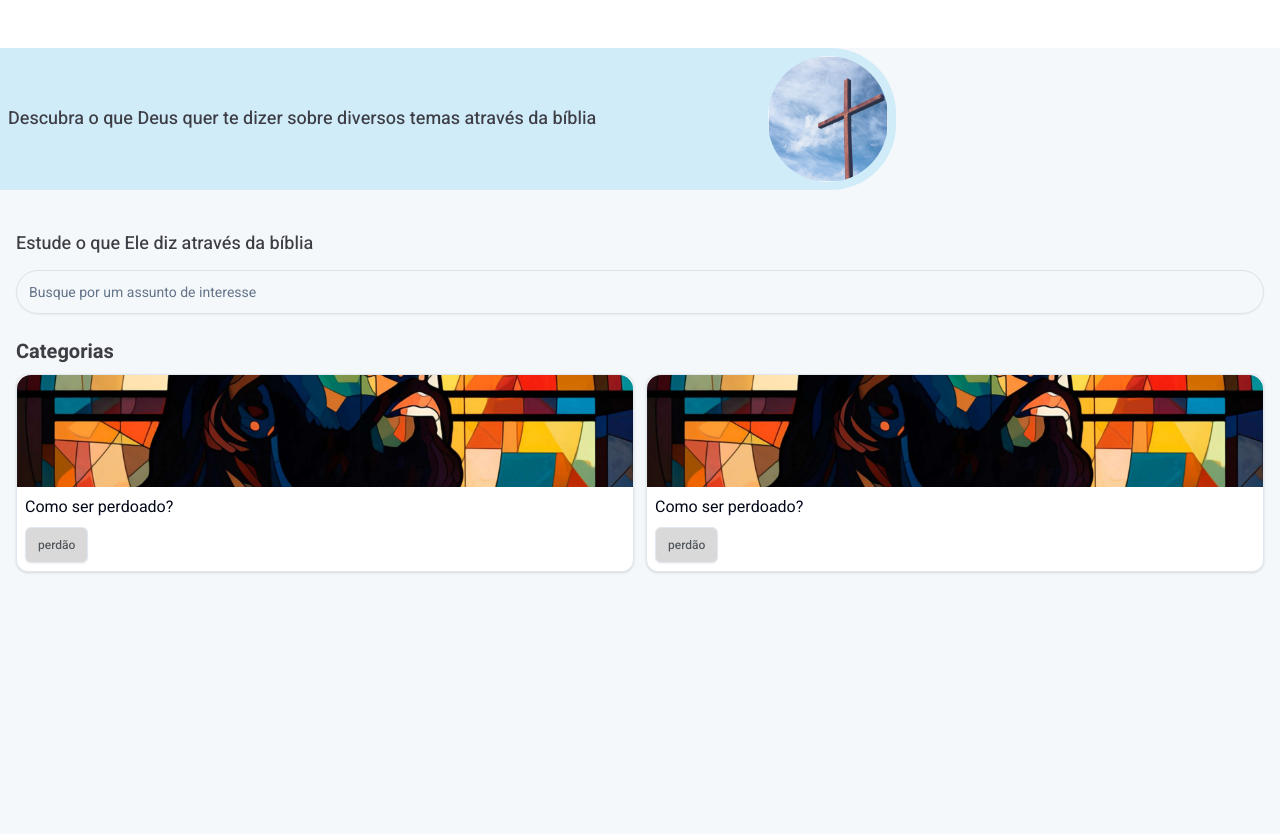
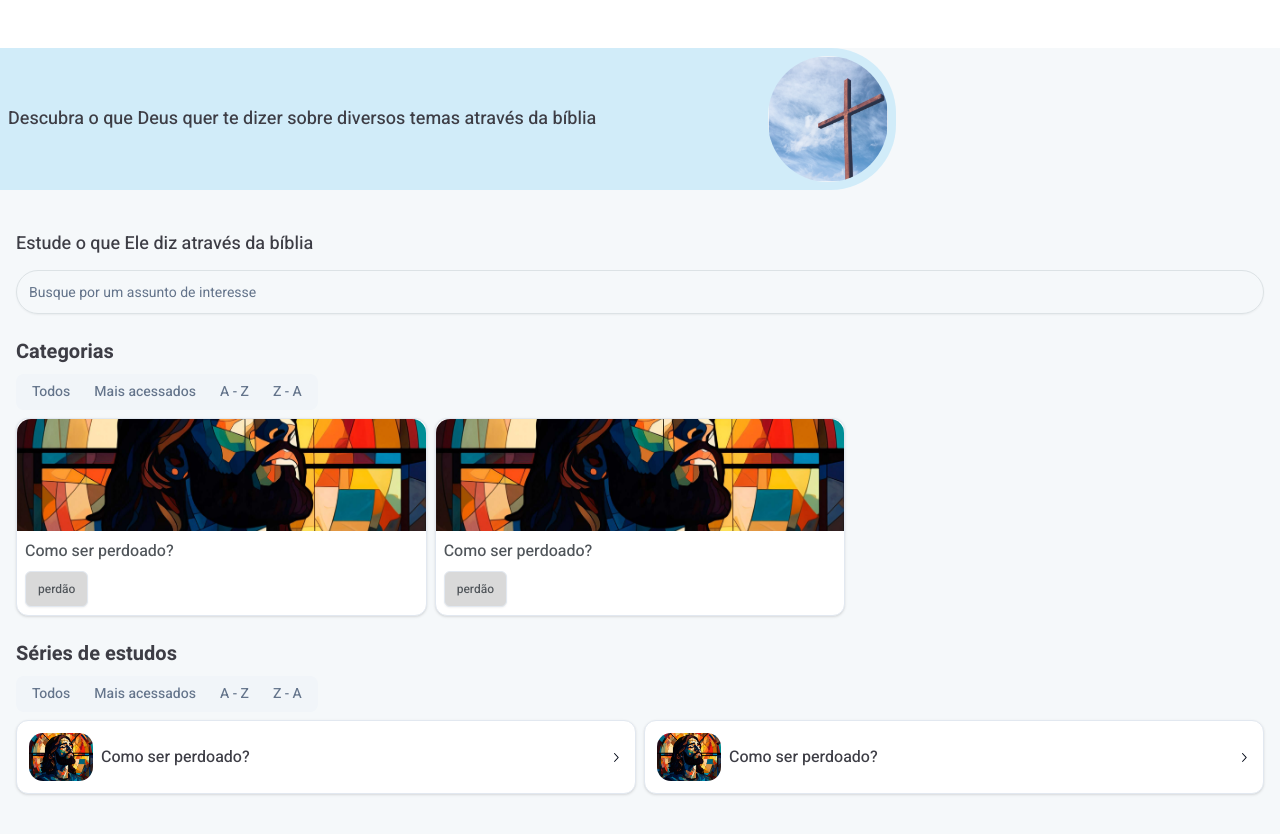
Before and after one commit to gabriellennon/elediz, a Next.js app: page / in a window 1280 px wide. Shown: the top 834 px of the page. Built offline with nearby package versions, Linux system fonts and the light colour scheme.

Commit message:
component home

```diff
--- a/package.json
+++ b/package.json
@@ -11,6 +11,7 @@
   "dependencies": {
     "@radix-ui/react-icons": "^1.3.0",
     "@radix-ui/react-slot": "^1.0.2",
+    "@radix-ui/react-tabs": "^1.0.4",
     "@radix-ui/react-toggle": "^1.0.3",
     "class-variance-authority": "^0.7.0",
     "clsx": "^2.0.0",
--- a/src/app/page.tsx
+++ b/src/app/page.tsx
@@ -4,12 +4,14 @@
 import { Input } from "@/components/ui/input";
 import { useState } from "react";
 import { StudyCard } from "@/components/studyCard";
+import { Tabs, TabsContent, TabsList, TabsTrigger } from "@/components/ui/tabs";
+import { StudyCardSecondary } from "@/components/StudyCardSecondary";
 
 export default function Home() {
   const [studies, setStudies] = useState([0,1])
 
   return (
-    <main className="min-h-screen bg-[#F5F8FA]">
+    <main className="min-h-screen bg-[#F5F8FA] pb-5">
       <div className="mt-12 bg-[#9CD9F8]/[0.4] rounded-s-[65px] max-w-[95%] md:max-w-[70%]" dir="rtl">
         <div className="flex items-center flex-row-reverse justify-between p-2">
           <h1 className="text-left text-[#3D3D45] font-medium text-lg">
@@ -37,9 +39,44 @@
           <h2 className="text-[#3D3D45] text-xl font-bold">
             Categorias
           </h2>
-          <div className="grid grid-cols-2 gap-3 mt-2">
+          <div className="mt-2">
+            <Tabs defaultValue="account" className="w-[400px]">
+              <TabsList>
+                <TabsTrigger value="all">Todos</TabsTrigger>
+                <TabsTrigger value="moreViews">Mais acessados</TabsTrigger>
+                <TabsTrigger value="az">A - Z</TabsTrigger>
+                <TabsTrigger value="za">Z - A</TabsTrigger>
+              </TabsList>
+              <TabsContent value="all">Make changes to your account here.</TabsContent>
+              <TabsContent value="moreViews">Change your password here.</TabsContent>
+            </Tabs>
+          </div>
+          <div className="grid grid-cols-2 md:grid-cols-3 gap-3 md:gap-2 mt-2">
             {studies.map(study => (
               <StudyCard key={study} />
+            ))}
+          </div>
+        </div>
+
+        <div className="mt-6">
+          <h2 className="text-[#3D3D45] text-xl font-bold">
+            Séries de estudos
+          </h2>
+          <div className="mt-2">
+            <Tabs defaultValue="account" className="w-[400px]">
+              <TabsList>
+                <TabsTrigger value="all">Todos</TabsTrigger>
+                <TabsTrigger value="moreViews">Mais acessados</TabsTrigger>
+                <TabsTrigger value="az">A - Z</TabsTrigger>
+                <TabsTrigger value="za">Z - A</TabsTrigger>
+              </TabsList>
+              <TabsContent value="all">Make changes to your account here.</TabsContent>
+              <TabsContent value="moreViews">Change your password here.</TabsContent>
+            </Tabs>
+          </div>
+          <div className="grid grid-cols-1 md:grid-cols-2 gap-3 md:gap-2 mt-2">
+            {studies.map(study => (
+              <StudyCardSecondary key={study} />
             ))}
           </div>
         </div>
--- /dev/null
+++ b/src/components/StudyCardSecondary.tsx
@@ -0,0 +1,27 @@
+import Image from "next/image"
+import { Card, CardContent, CardFooter } from "./ui/card"
+import JesusQuadriculadoImg from '../assets/img/estudos/jesus.jpeg'
+import { ChevronRightIcon } from "@radix-ui/react-icons"
+
+
+export const StudyCardSecondary = () => {
+  return (
+    <Card className="p-3 flex flex-row justify-between items-center">
+      <CardContent
+        className="flex flex-row gap-2 items-center p-0"
+      >
+        <Image
+          src={JesusQuadriculadoImg}
+          alt="Imagem"
+          className="w-16 h-12 object-cover rounded-[14px]"
+        />
+        <p className="font-medium text-[#3D3D45]">
+            Como ser perdoado?
+        </p>
+      </CardContent>
+      <CardFooter className="p-0">
+            <ChevronRightIcon/>
+      </CardFooter>
+    </Card>
+  )
+}
--- a/src/components/studyCard.tsx
+++ b/src/components/studyCard.tsx
@@ -5,7 +5,9 @@
 
 export const StudyCard = () => {
   return (
-    <Card>
+    <Card
+      className="max-w-md"
+    >
       <CardContent
         className="p-0"
       >
@@ -17,7 +19,7 @@
       </CardContent>
       <CardFooter className="p-[8px]">
         <div className="flex flex-col gap-2">
-          <p>
+          <p className="font-medium text-[#50555A]">
             Como ser perdoado?
           </p>
           <div className="flex flex-row gap-[4px]">
--- /dev/null
+++ b/src/components/ui/tabs.tsx
@@ -0,0 +1,55 @@
+"use client"
+
+import * as React from "react"
+import * as TabsPrimitive from "@radix-ui/react-tabs"
+
+import { cn } from "@/lib/utils"
+
+const Tabs = TabsPrimitive.Root
+
+const TabsList = React.forwardRef<
+  React.ElementRef<typeof TabsPrimitive.List>,
+  React.ComponentPropsWithoutRef<typeof TabsPrimitive.List>
+>(({ className, ...props }, ref) => (
+  <TabsPrimitive.List
+    ref={ref}
+    className={cn(
+      "inline-flex h-9 items-center justify-center rounded-lg bg-muted p-1 text-muted-foreground",
+      className
+    )}
+    {...props}
+  />
+))
+TabsList.displayName = TabsPrimitive.List.displayName
+
+const TabsTrigger = React.forwardRef<
+  React.ElementRef<typeof TabsPrimitive.Trigger>,
+  React.ComponentPropsWithoutRef<typeof TabsPrimitive.Trigger>
+>(({ className, ...props }, ref) => (
+  <TabsPrimitive.Trigger
+    ref={ref}
+    className={cn(
+      "inline-flex items-center justify-center whitespace-nowrap rounded-md px-3 py-1 text-sm font-medium ring-offset-background transition-all focus-visible:outline-none focus-visible:ring-2 focus-visible:ring-ring focus-visible:ring-offset-2 disabled:pointer-events-none disabled:opacity-50 data-[state=active]:bg-background data-[state=active]:text-foreground data-[state=active]:shadow",
+      className
+    )}
+    {...props}
+  />
+))
+TabsTrigger.displayName = TabsPrimitive.Trigger.displayName
+
+const TabsContent = React.forwardRef<
+  React.ElementRef<typeof TabsPrimitive.Content>,
+  React.ComponentPropsWithoutRef<typeof TabsPrimitive.Content>
+>(({ className, ...props }, ref) => (
+  <TabsPrimitive.Content
+    ref={ref}
+    className={cn(
+      "mt-2 ring-offset-background focus-visible:outline-none focus-visible:ring-2 focus-visible:ring-ring focus-visible:ring-offset-2",
+      className
+    )}
+    {...props}
+  />
+))
+TabsContent.displayName = TabsPrimitive.Content.displayName
+
+export { Tabs, TabsList, TabsTrigger, TabsContent }
```
Also changed, not shown: 1 other file (tests, documents, lock files or other folders).
